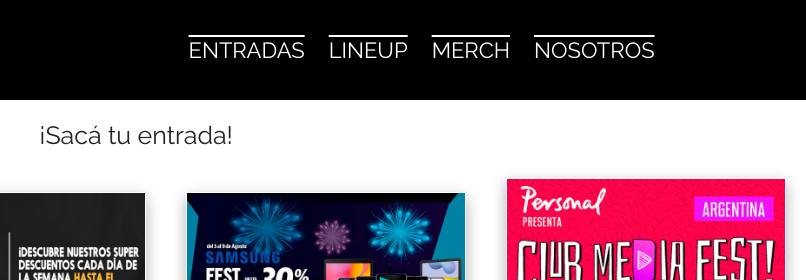
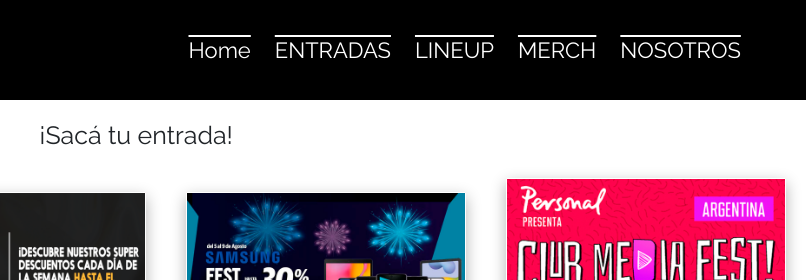
Before and after one commit to SpeakFriendMelon/Desafio14, a website: page entradas.html in a window 1280 px wide. Shown: the top 280 px of the page, 474-1280 px from the left. Drawn offline with nearby package versions, Linux system fonts and the light colour scheme.

Commit message:
merchandising

```diff
--- a/entradas.html
+++ b/entradas.html
@@ -41,6 +41,9 @@
               </button>
               <div class="collapse navbar-collapse" id="navbarTogglerDemo01">
                 <ul class="navbar-nav me-auto mb-2 mb-lg-0">
+                  <li class="nav-item">
+                    <a href="index.html">Home</a>
+                  </li>
                   <li class="nav-item">
                     <a href="entradas.html">ENTRADAS</a>
                   </li>
```
Also changed, not shown: lineup.html (+3 -0 lines), merch.html (+3 -0 lines), nosotros.html (+3 -0 lines).
